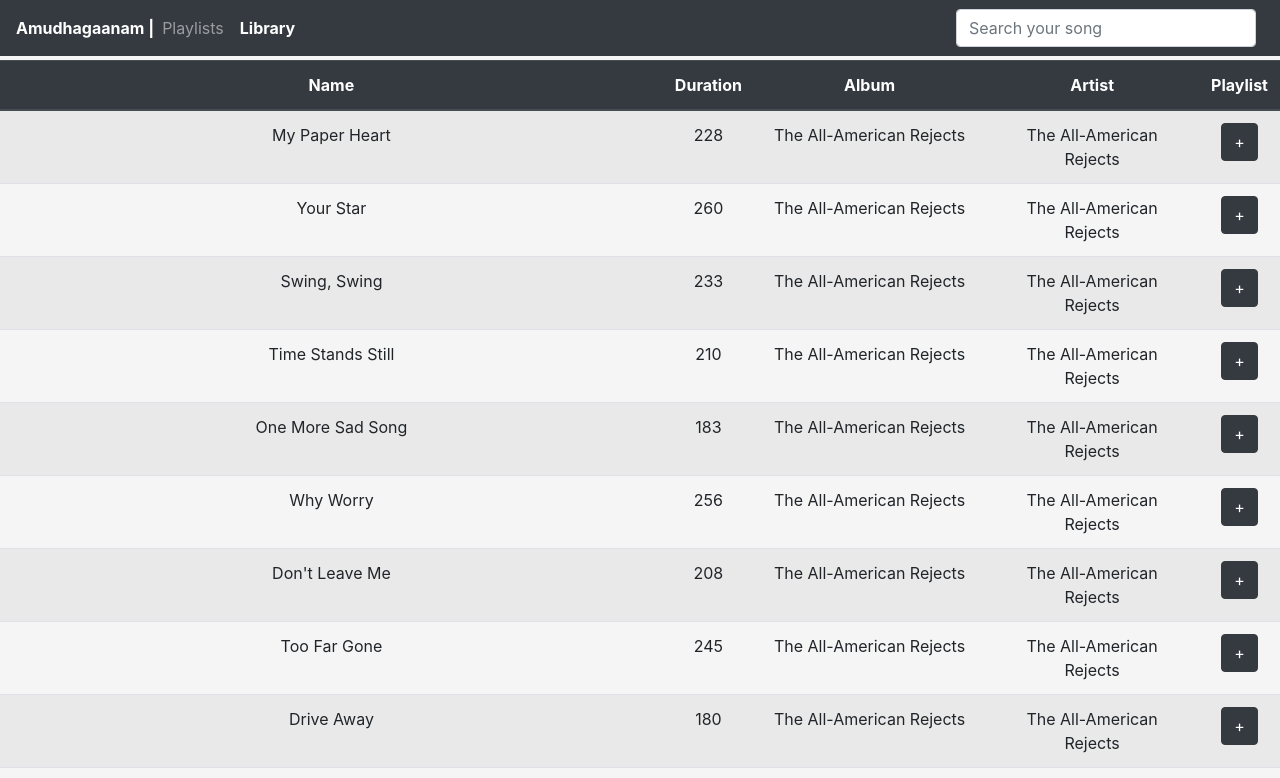
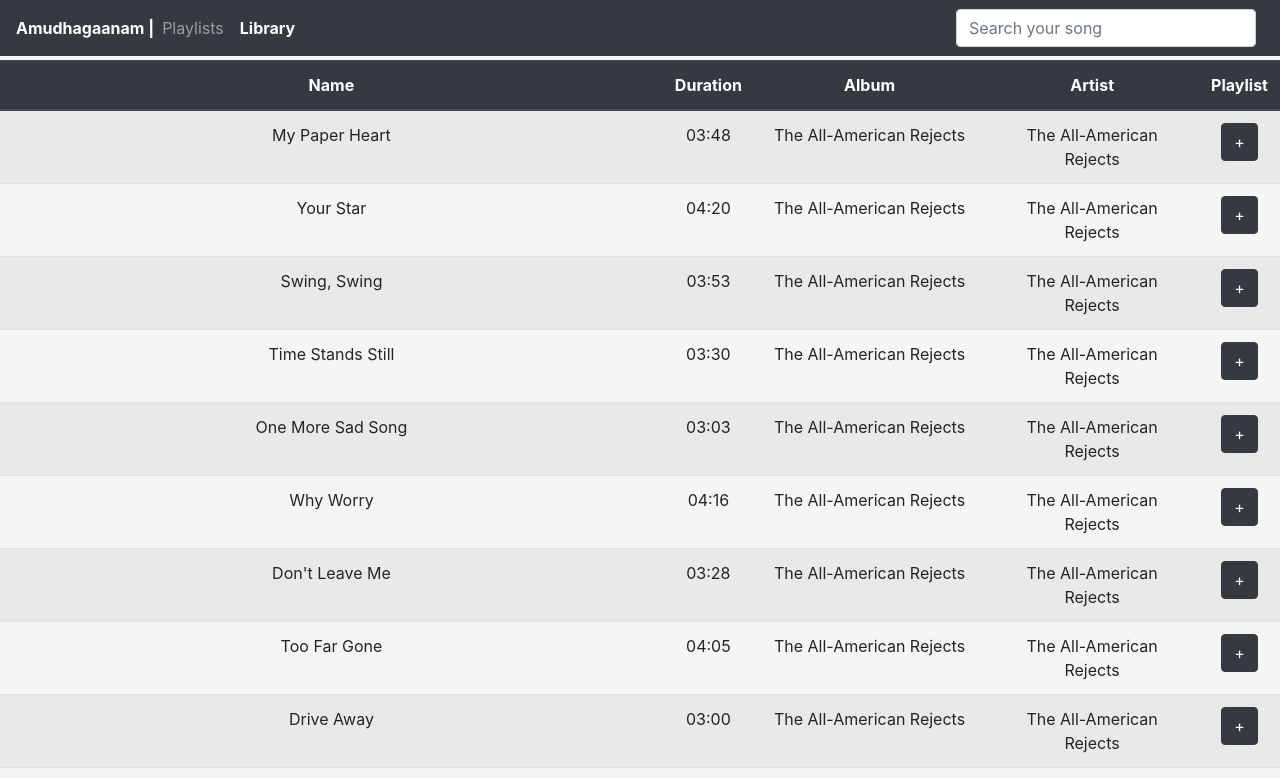
Before and after one commit to NareshGopal/amudhagaanam, a React (Create React App) app in the folder amudhagaanam/: page /library in a window 1280 px wide. Shown: the top 778 px of the page. Built offline with nearby package versions, Linux system fonts and the light colour scheme.

Commit message:
secs to min conversion

```diff
--- a/amudhagaanam/package.json
+++ b/amudhagaanam/package.json
@@ -10,6 +10,7 @@
     "bootstrap": "^4.5.0",
     "font-awesome": "^4.7.0",
     "lodash": "^4.17.15",
+    "moment": "^2.25.3",
     "react": "^16.13.1",
     "react-dom": "^16.13.1",
     "react-redux": "^7.2.0",
--- a/amudhagaanam/src/Components/Common/TableBody.jsx
+++ b/amudhagaanam/src/Components/Common/TableBody.jsx
@@ -2,6 +2,7 @@
 import { useDispatch } from "react-redux";
 import { useParams } from "react-router-dom";
 import { toast } from "react-toastify";
+import moment from "moment";
 import {
   showHidePopover,
   changeStyle,
@@ -41,7 +42,7 @@
         {songs.map((song) => (
           <tr className="song-record" key={song.id}>
             <td>{song.title}</td>
-            <td>{song.duration}</td>
+            <td>{moment.utc(song.duration * 1000).format("mm:ss")}</td>
             <td>{song.album}</td>
             <td>{song.artist}</td>
 
```
Also changed, not shown: 1 other file (tests, documents, lock files or other folders).
